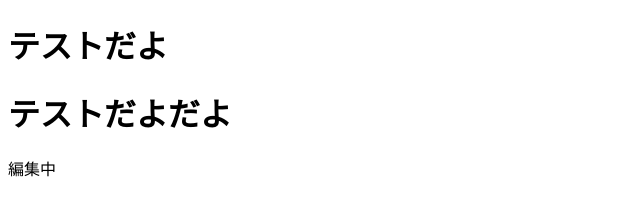
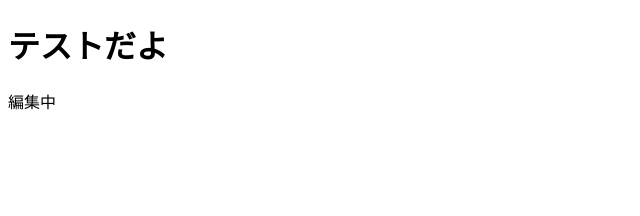
Before and after one commit to MoriyaKana/test, a plain HTML site: page index.html in a window 1280 px wide. Shown: the whole page, without its empty margins (0-640 px from the left). Drawn offline with Linux system fonts and the light colour scheme.

Commit message:
プルテスト

```diff
--- a/index.html
+++ b/index.html
@@ -6,7 +6,6 @@
 </head>
 <body>
 	<h1>テストだよ</h1>
-	<h1>テストだよだよ</h1>
 	<div>編集中</div>
 </body>
 </html>
```
